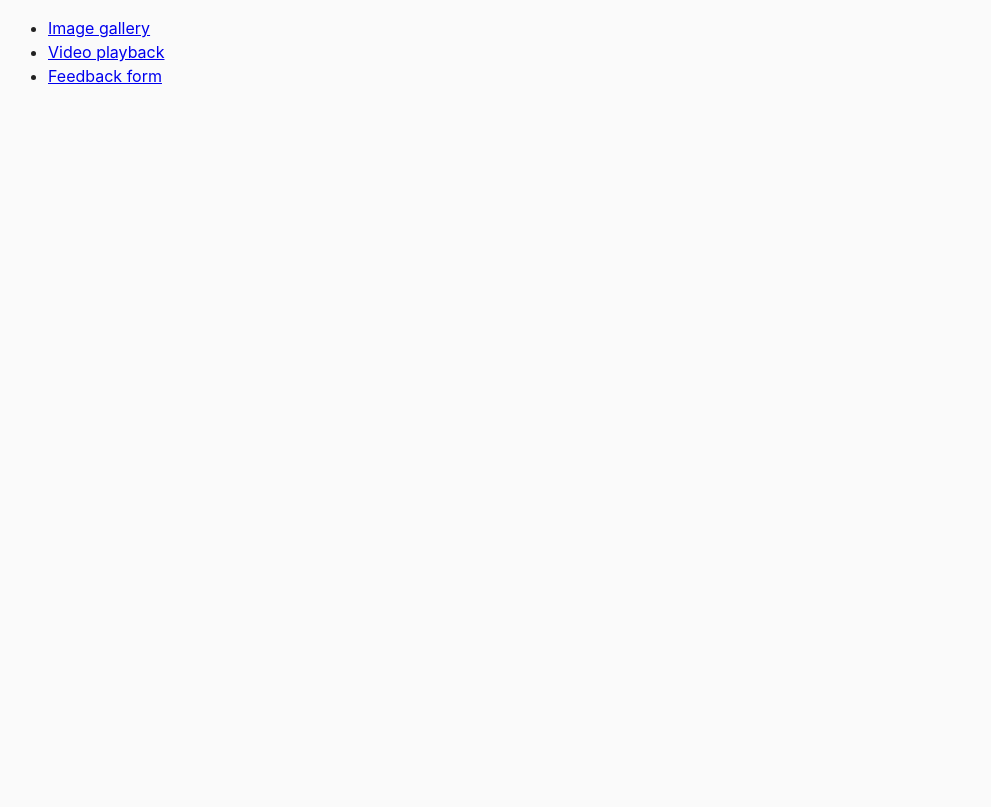
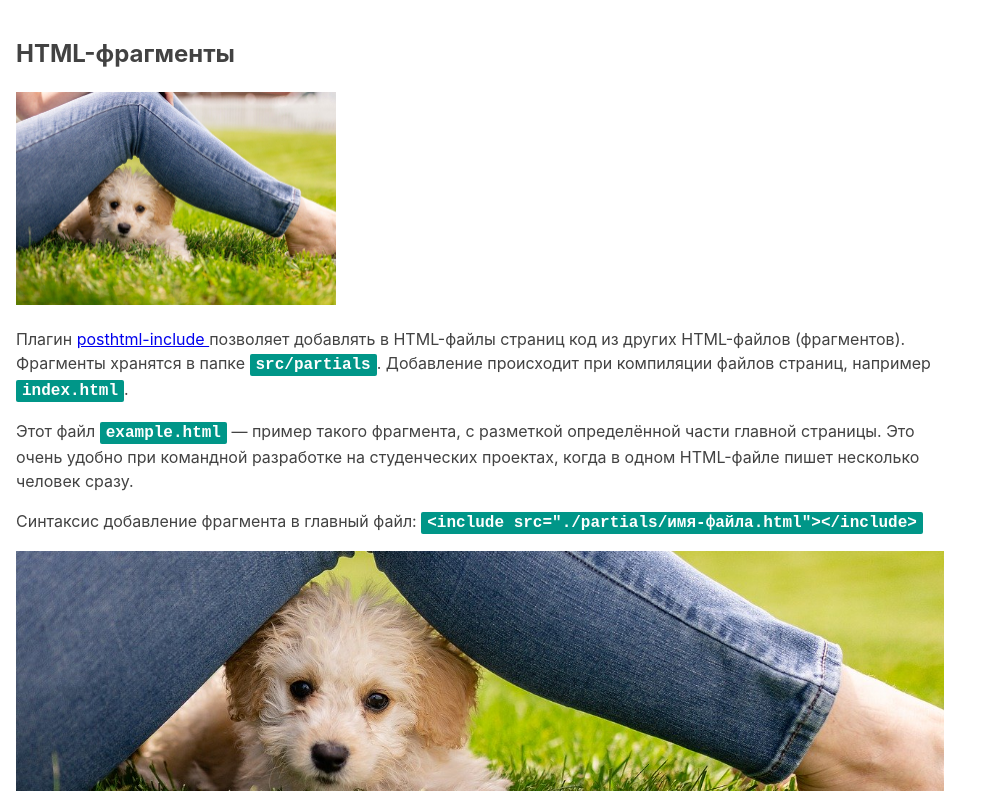
Before and after one commit to fortuk/goit-js-hw-08, a website built with Parcel: page src/index.html in a window 1280 px wide. Shown: the whole page, without its empty margins (0-991 px from the left). Built offline with nearby package versions, Linux system fonts and the light colour scheme.

Commit message:
пропись дз

```diff
--- a/src/index.html
+++ b/src/index.html
@@ -1,17 +1,21 @@
 <!DOCTYPE html>
-<html lang="en">
+<html lang="ru">
   <head>
     <meta charset="UTF-8" />
-    <meta http-equiv="X-UA-Compatible" content="IE=edge" />
     <meta name="viewport" content="width=device-width, initial-scale=1.0" />
-    <title>Homework 8</title>
-    <link rel="stylesheet" href="css/common.css" />
+    <title>Заголовок страницы</title>
+    <link
+      rel="stylesheet"
+      href="https://cdnjs.cloudflare.com/ajax/libs/modern-normalize/1.0.0/modern-normalize.min.css"
+      integrity="sha512-ISS7cAi1PEhQ8jnbJpJZMd29NlhNj4AWYyLOSp2CE/CsHxTCu+r+t0D2yoJudVrd0/8fTVPUVDzY5Tvli75u/g=="
+      crossorigin="anonymous"
+    />
   </head>
   <body>
-    <ul>
-      <li><a href="01-gallery.html">Image gallery</a></li>
-      <li><a href="02-video.html">Video playback</a></li>
-      <li><a href="03-feedback.html">Feedback form</a></li>
-    </ul>
+    <!-- Так добавляются фрагменты в главные HTML-файлы страниц. -->
+    <include src="./partials/example.html"></include>
+
+    <!-- Скрипт идёт последним в разметке. В нём уже подключен главный SASS-файл. -->
+    <script src="./index.js"></script>
   </body>
 </html>
--- /dev/null
+++ b/src/index.js
@@ -0,0 +1 @@
+import './sass/main.scss';
--- /dev/null
+++ b/src/partials/example.html
@@ -0,0 +1,33 @@
+<article class="example">
+  <h1>HTML-фрагменты</h1>
+
+  <!-- Путь к изображениям из HTML-фрагмента такой, как из файла index.html -->
+  <img src="images/demo.jpg" alt="" width="320" />
+  <p>
+    Плагин
+    <a
+      href="https://github.com/posthtml/posthtml-include"
+      target="_blank"
+      rel="noopener noreferrer"
+    >
+      posthtml-include
+    </a>
+    позволяет добавлять в HTML-файлы страниц код из других HTML-файлов (фрагментов). Фрагменты
+    хранятся в папке
+    <code>src/partials</code>. Добавление происходит при компиляции файлов страниц, например
+    <code>index.html</code>.
+  </p>
+
+  <p>
+    Этот файл <code>example.html</code> &mdash; пример такого фрагмента, с разметкой определённой
+    части главной страницы. Это очень удобно при командной разработке на студенческих проектах,
+    когда в одном HTML-файле пишет несколько человек сразу.
+  </p>
+
+  <p>
+    Синтаксис добавление фрагмента в главный файл:
+    <code> &lt;include src="./partials/имя-файла.html"&gt;&lt;/include&gt; </code>
+  </p>
+
+  <div class="background"></div>
+</article>
--- /dev/null
+++ b/src/sass/_example.scss
@@ -0,0 +1,27 @@
+.example {
+  font-family: -apple-system, BlinkMacSystemFont, 'Segoe UI', Roboto, Oxygen, Ubuntu, Cantarell,
+    'Open Sans', 'Helvetica Neue', sans-serif;
+  line-height: 1.5;
+  background-color: #fff;
+  color: #424242;
+  max-width: 960px;
+  padding: 16px;
+}
+
+.example code {
+  font-family: monospace;
+  font-size: 16px;
+  font-weight: 700;
+  background-color: #009688;
+  color: #fff;
+  padding: 2px 6px;
+  border-radius: 2px;
+}
+
+.example .background {
+  height: 240px;
+  // Путь к изображениям из SASS-файла всегда такой, как из папки css
+  background-image: url('../images/demo.jpg');
+  background-size: cover;
+  background-position: center;
+}
--- /dev/null
+++ b/src/sass/main.scss
@@ -0,0 +1,7 @@
+/*
+ * Главный файл стилей.
+ * Все паршалы подключаются сюда.
+ */
+
+// Стили для файла с примером HTML-фрагмента
+@import './example';
```
Also changed, not shown: package.json (added, +33 -0 lines), .posthtmlrc.js (added), .prettierrc.yaml (added), README.md, src/images/demo.jpg (added), 7 other files.
